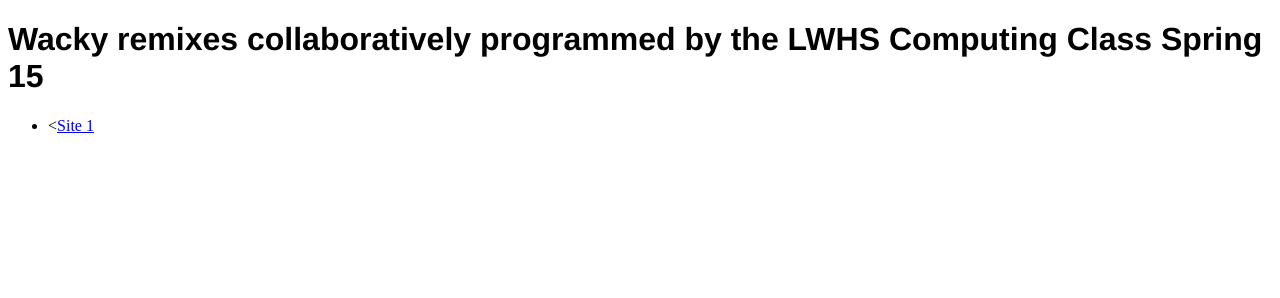
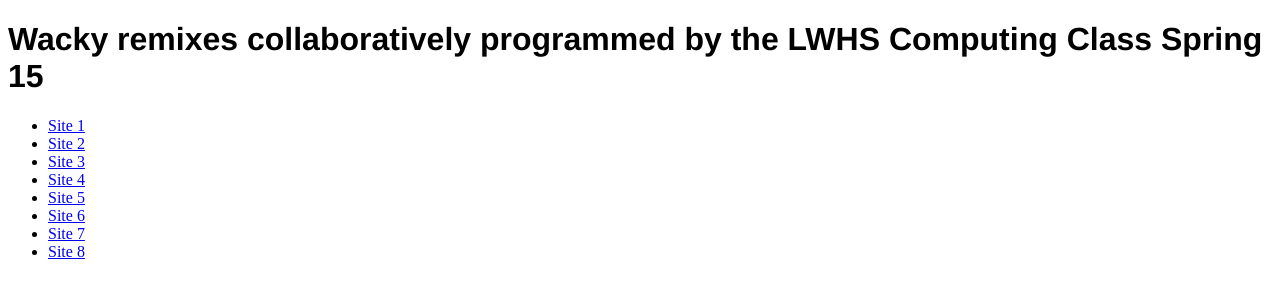
Before and after one commit to LWHSComputingSpring15/pairRemixes, a plain HTML site: page index.html in a window 1280 px wide. Drawn offline with Linux system fonts and the light colour scheme.

Commit message:
all the pages

```diff
--- a/index.html
+++ b/index.html
@@ -1,7 +1,7 @@
 <!DOCTYPE html PUBLIC "-//W3C//DTD XHTML 1.0 Transitional//EN" "http://www.w3.org/TR/xhtml1/DTD/xhtml1-transitional.dtd">
 <html xmlns="http://www.w3.org/1999/xhtml">
 <head>
-<!-- HTML Codes by Quackit.com -->
+<!-- HTML Code generator at Quackit.com -->
 <title>
 Wacky Remixes by LWHS Computing Class Spring 15</title>
 <meta name="description" content="Some wacky remixes programmed by the LWHS Computing Class Spring 15">
@@ -14,7 +14,14 @@ p {font-family:Helvetica;font-size:14px;font-style:normal;font-weight:normal;col
 <body>
 <h1>Wacky remixes collaboratively programmed by the LWHS Computing Class Spring 15</h1>
 <ul>
-	<li><<a href="processing-on-codepen0">Site 1</a></li>
+	<li><a href="processing-on-codepen0">Site 1</a></li>
+	<li><a href="processing-on-codepen1">Site 2</a></li>
+	<li><a href="processing-on-codepen2">Site 3</a></li>
+	<li><a href="processing-on-codepen3">Site 4</a></li>
+	<li><a href="processing-on-codepen4">Site 5</a></li>
+	<li><a href="processing-on-codepen5">Site 6</a></li>
+	<li><a href="processing-on-codepen6">Site 7</a></li>
+	<li><a href="processing-on-codepen7">Site 8</a></li>
 </ul>
 
 </body>
```
